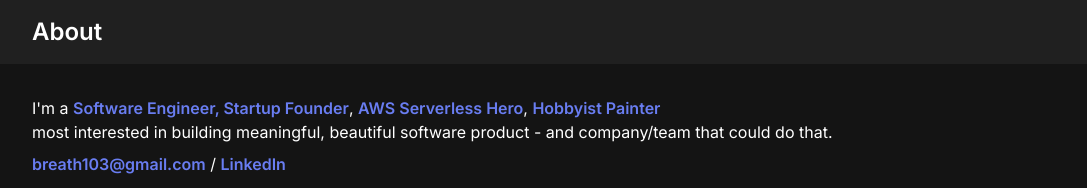
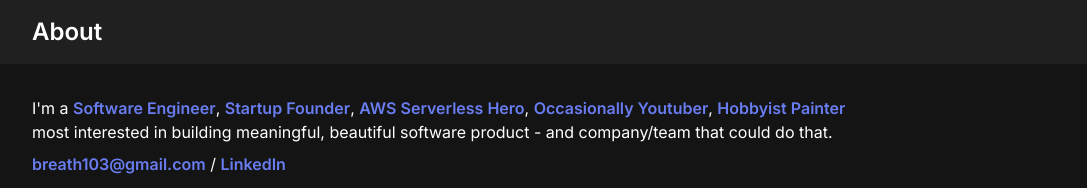
Before and after one commit to breath103/kurt-archive, a React (Vite) app in the folder packages/frontend/: page / in a window 1280 px wide. Shown: the top 188 px of the page, without its empty margins (96-1183 px from the left). Built offline with nearby package versions, Linux system fonts and the light colour scheme.

Commit message:
add links

```diff
--- a/packages/frontend/src/routes/index.tsx
+++ b/packages/frontend/src/routes/index.tsx
@@ -53,8 +53,9 @@
             className="font-semibold text-highlight"
             href="https://github.com/breath103"
           >
-            Software Engineer{", "}
+            Software Engineer
           </a>
+          {", "}
           <a
             className="font-semibold text-highlight"
             href="https://www.mirror.work/en/"
@@ -71,7 +72,14 @@
           {", "}
           <a
             className="font-semibold text-highlight"
-            href="https://www.instagram.com/symphakurt/?hl=en"
+            href="https://www.youtube.com/@%ED%85%8C%ED%97%A4%EB%9E%80%EB%B0%B8%EB%A6%AC"
+          >
+            Occasionally Youtuber
+          </a>
+          {", "}
+          <a
+            className="font-semibold text-highlight"
+            href="https://www.instagram.com/p/CRZO78PgS8J/?hl=en"
           >
             Hobbyist Painter
           </a>
```
